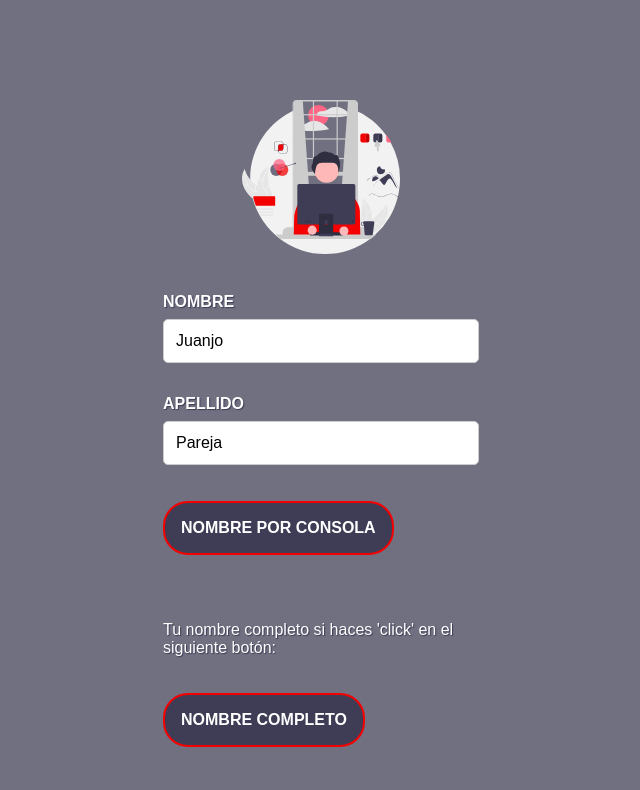
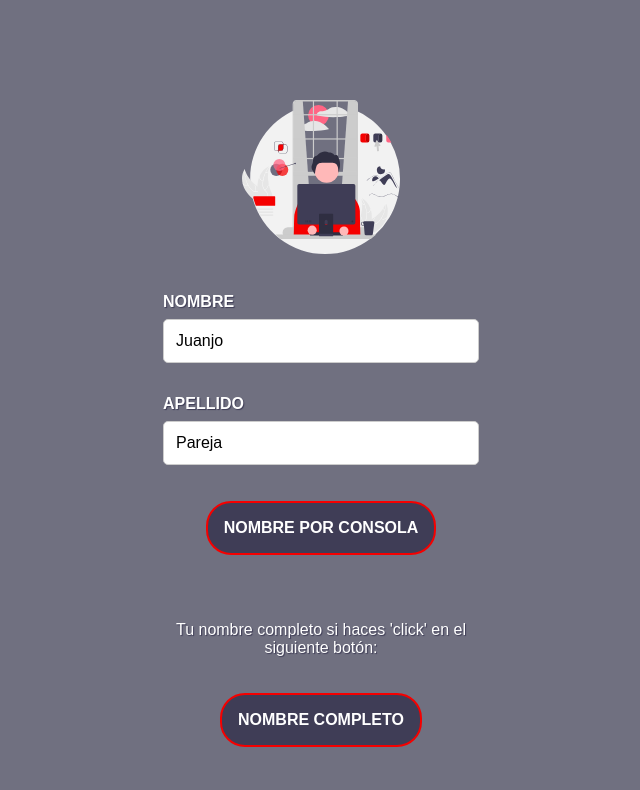
Before and after one commit to juanjopareja/bootcamp-javascript-lemoncode, a plain HTML site: page Módulo 01 - Introducción/index.html in a window 1280 px wide. Shown: the whole page, without its empty margins (319-959 px from the left). Drawn offline with Linux system fonts and the light colour scheme.

Commit message:
Update style.css

```diff
--- a/Módulo 01 - Introducción/css/style.css
+++ b/Módulo 01 - Introducción/css/style.css
@@ -27,6 +27,10 @@ input:last-child {
     padding: 10px 16px;
     width: 50%;
     margin: auto;
+}
+
+.action, .fullName {
+    text-align: center;
 }
 
 .action {
```
